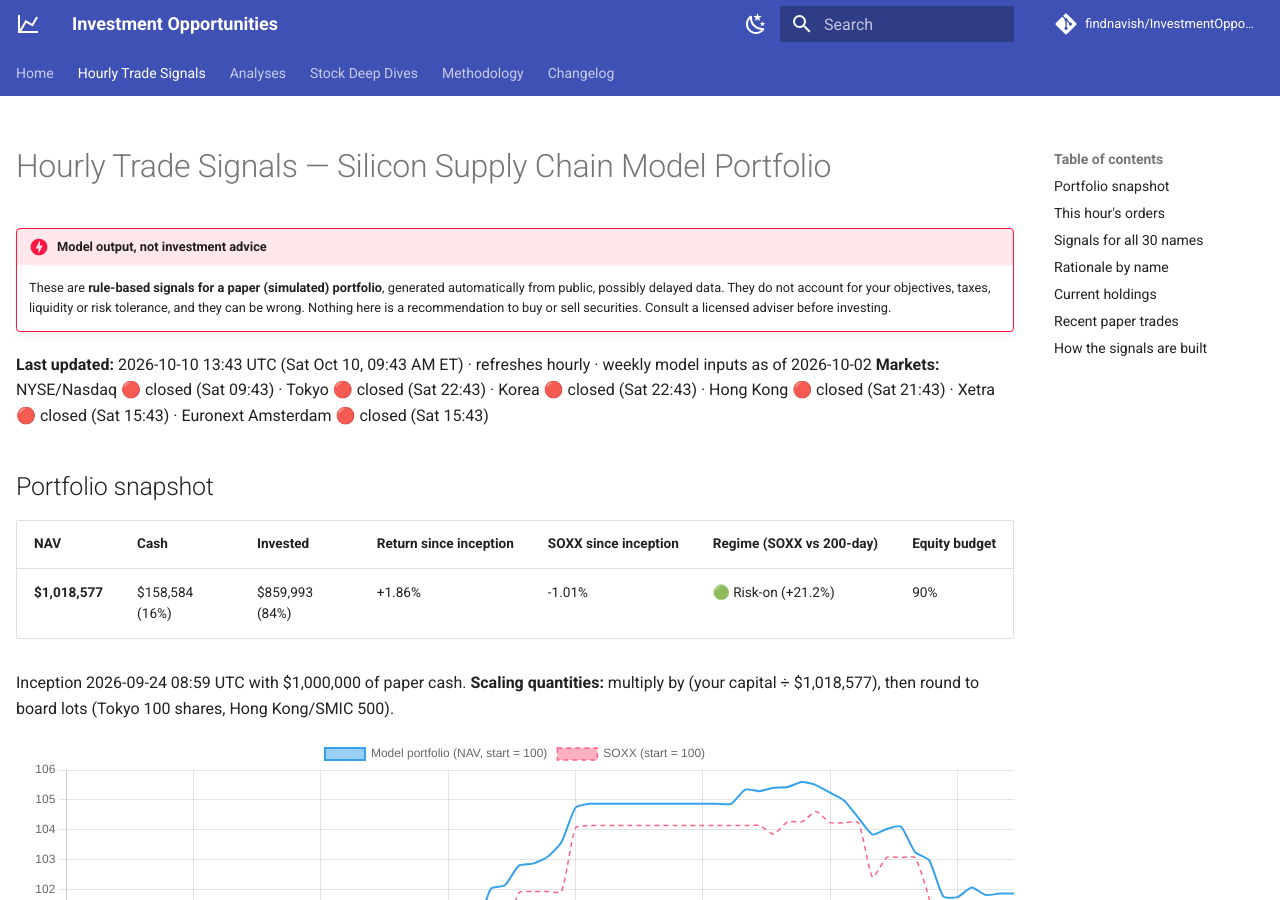
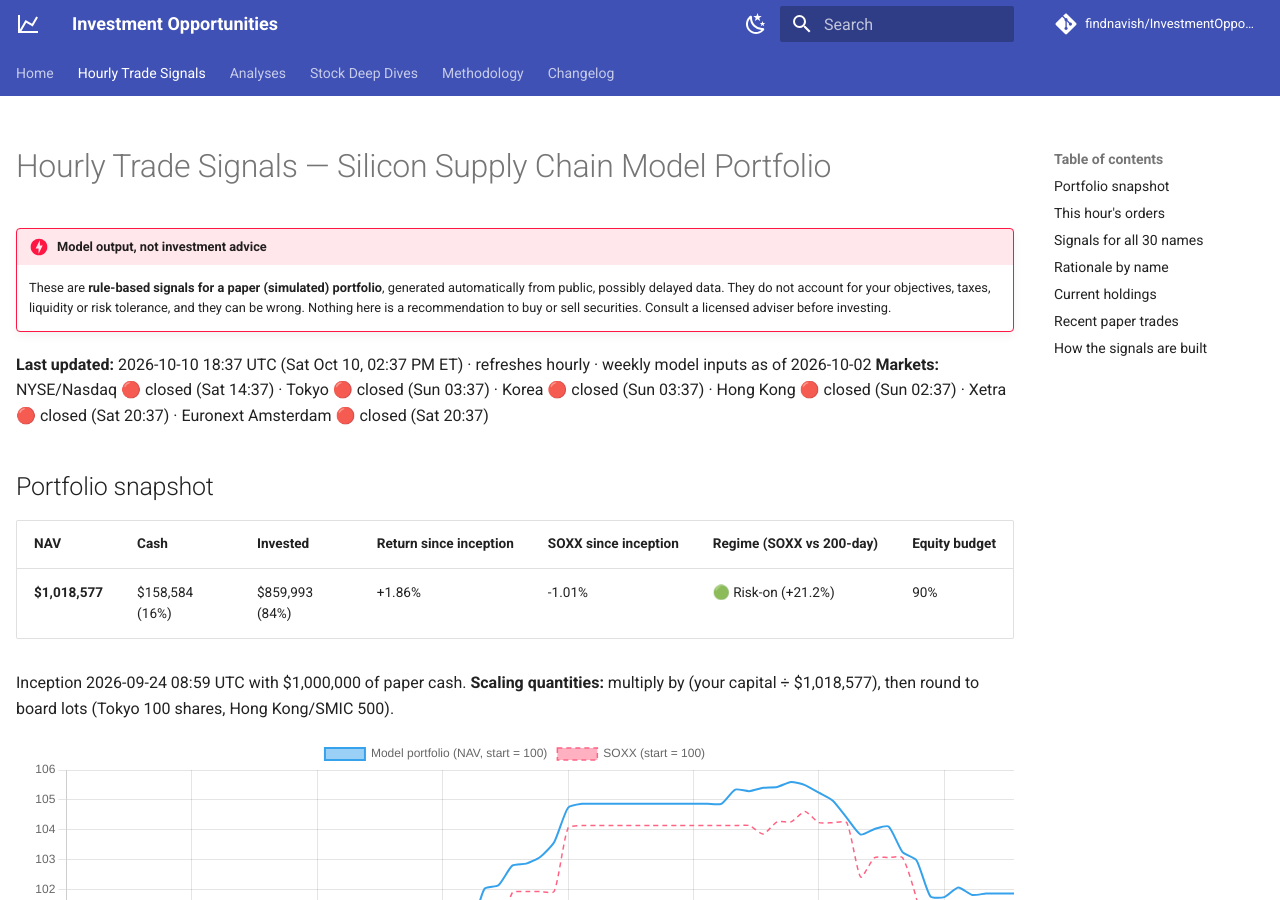
Before and after one commit to findnavish/InvestmentOpportunities, an MkDocs documentation site: the page built from docs/trade-signals/index.md, in a window 1280 px wide and 900 px high. Built offline with MkDocs 1.6.1 and Material for MkDocs 9.7.7, drawn with Linux system fonts in a browser that asks for light colours; comment, search, counter and statistics services are not loaded.

Commit message:
Signals update 2026-10-10 18:37 UTC

```diff
--- a/docs/trade-signals/index.md
+++ b/docs/trade-signals/index.md
@@ -8,8 +8,8 @@ hide:
 !!! danger "Model output, not investment advice"
     These are **rule-based signals for a paper (simulated) portfolio**, generated automatically from public, possibly delayed data. They do not account for your objectives, taxes, liquidity or risk tolerance, and they can be wrong. Nothing here is a recommendation to buy or sell securities. Consult a licensed adviser before investing.
 
-**Last updated:** 2026-10-10 13:43 UTC (Sat Oct 10, 09:43 AM ET) · refreshes hourly · weekly model inputs as of 2026-10-02
-**Markets:** NYSE/Nasdaq 🔴 closed (Sat 09:43) · Tokyo 🔴 closed (Sat 22:43) · Korea 🔴 closed (Sat 22:43) · Hong Kong 🔴 closed (Sat 21:43) · Xetra 🔴 closed (Sat 15:43) · Euronext Amsterdam 🔴 closed (Sat 15:43)
+**Last updated:** 2026-10-10 18:37 UTC (Sat Oct 10, 02:37 PM ET) · refreshes hourly · weekly model inputs as of 2026-10-02
+**Markets:** NYSE/Nasdaq 🔴 closed (Sat 14:37) · Tokyo 🔴 closed (Sun 03:37) · Korea 🔴 closed (Sun 03:37) · Hong Kong 🔴 closed (Sun 02:37) · Xetra 🔴 closed (Sat 20:37) · Euronext Amsterdam 🔴 closed (Sat 20:37)
 
 ## Portfolio snapshot
 
```
Also changed, not shown: docs/trade-signals/nav.json (+1 -1 lines).
